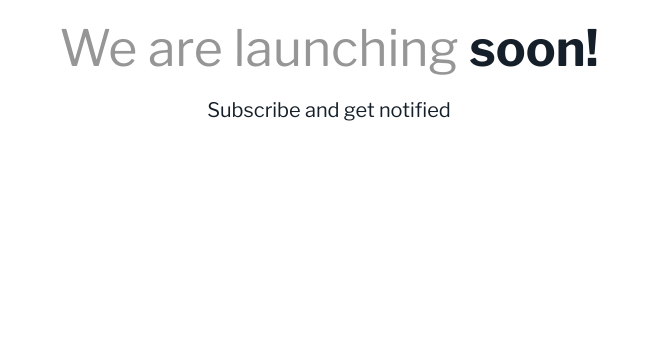
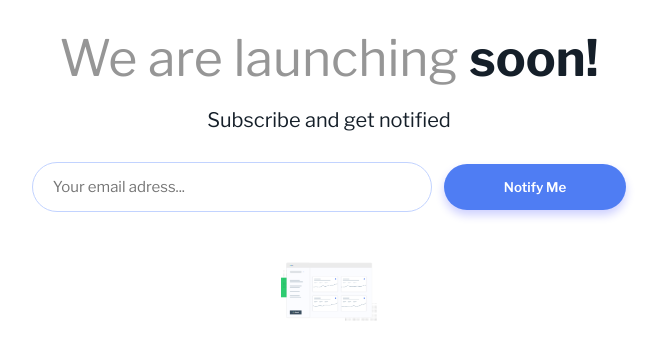
Before and after one commit to realnico/Coming-soon-form, a plain HTML site: page index.html in a window 1280 px wide. Shown: the part 101-460 px from the top of the page, without its empty margins (311-971 px from the left). Drawn offline with nearby package versions, Linux system fonts and the light colour scheme.

Commit message:
Creating the button

```diff
--- a/index.html
+++ b/index.html
@@ -19,6 +19,16 @@
         <h1>We are launching <span>soon!</span></h1>
         <h2>Subscribe and get notified</h2>
       </div>
+      <form>
+        <input
+          placeholder="Your email adress..."
+          type="email"
+          name="email"
+          id="email"
+        />
+        <button type="submit">Notify Me</button>
+      </form>
+      <img src="/images/illustration-dashboard.png" alt="" />
     </main>
   </body>
 </html>
--- /dev/null
+++ b/styles/_button.scss
@@ -0,0 +1,30 @@
+form {
+  #email {
+    width: 40rem;
+    height: 5rem;
+    border-radius: 4rem;
+    border: 1px solid $secondary-blue;
+    font-family: "Libre Franklin", sans-serif;
+    color: $secondary-blue;
+    outline: none;
+    padding-left: 20px;
+    font-size: 15px;
+  }
+
+  button {
+    padding: 1.5rem 6rem;
+    border-radius: 4rem;
+    background: $primary;
+    color: white;
+    border: none;
+    font-family: "Libre Franklin", sans-serif;
+    font-weight: 600;
+    margin-left: 1rem;
+    box-shadow: 0px 5px 10px rgba($color: #0011ff, $alpha: 0.2);
+    cursor: pointer;
+  }
+
+  button:hover {
+    background: hsl(223, 91%, 58%);
+  }
+}
--- a/styles/_main.scss
+++ b/styles/_main.scss
@@ -4,8 +4,8 @@ main {
   text-align: center;
 
   img {
-    height: 5%;
-    width: 5%;
+    height: 7.5%;
+    width: 7.5%;
     margin: 5rem 5rem;
     align-self: center;
   }
@@ -24,6 +24,6 @@ main {
 
   h2 {
     font-weight: 400;
-    padding-bottom: 2rem;
+    padding-bottom: 3rem;
   }
 }
--- a/styles/style.scss
+++ b/styles/style.scss
@@ -1,2 +1,4 @@
 @import "global";
 @import "main";
+@import "button";
+@import "image";
```
Also changed, not shown: styles/_image.scss (added), styles/style.css, 1 other file.
